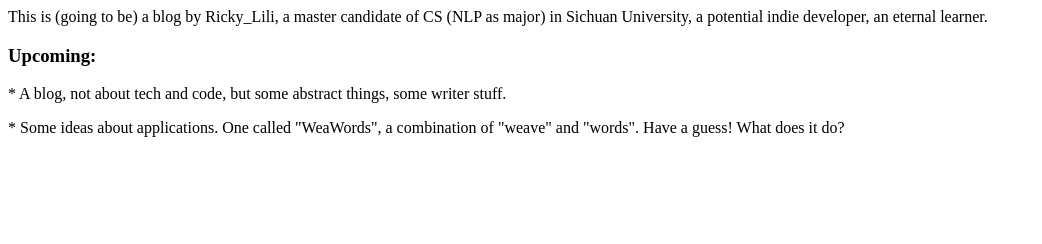
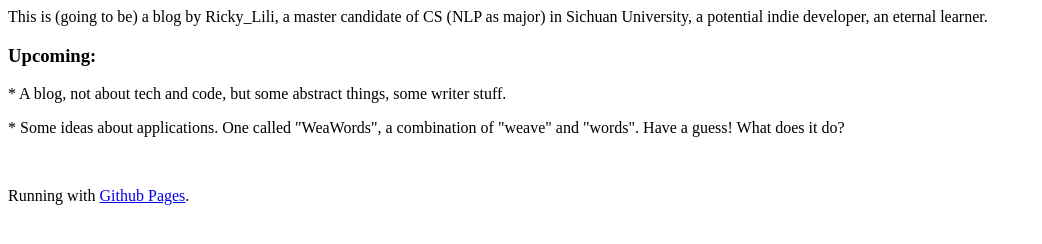
Before and after one commit to RickyLili/RickyLili.github.io, a plain HTML site: page index.html in a window 1280 px wide. Shown: the whole page, without its empty margins (0-1042 px from the left). Drawn offline with Linux system fonts and the light colour scheme.

Commit message:
Update index.html

```diff
--- a/index.html
+++ b/index.html
@@ -3,3 +3,5 @@
 <h3>Upcoming:</h3>
 <p>* A blog, not about tech and code, but some abstract things, some writer stuff.</p>
 <p>* Some ideas about applications. One called "WeaWords", a combination of "weave" and "words". Have a guess! What does it do?</p>
+<br/>
+<p>Running with <a href="github.io">Github Pages</a>.</p>
```
